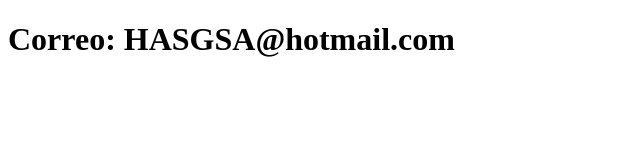
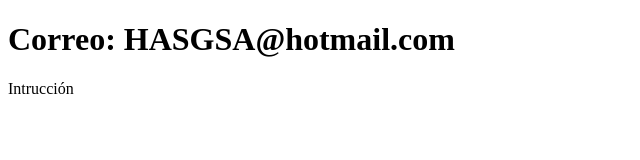
Before and after one commit to Hans061201/prueba-Alura, a plain HTML site: page contacto.html in a window 1280 px wide. Shown: the full height of the page, 0-640 px from the left. Drawn offline with Linux system fonts and the light colour scheme.

Commit message:
Actualiza el contacto

```diff
--- a/contacto.html
+++ b/contacto.html
@@ -7,5 +7,6 @@
   </head>
   <body>
     <h1>Correo: HASGSA@hotmail.com</h1>
+    <p>Intrucción</p>
   </body>
 </html>
```
